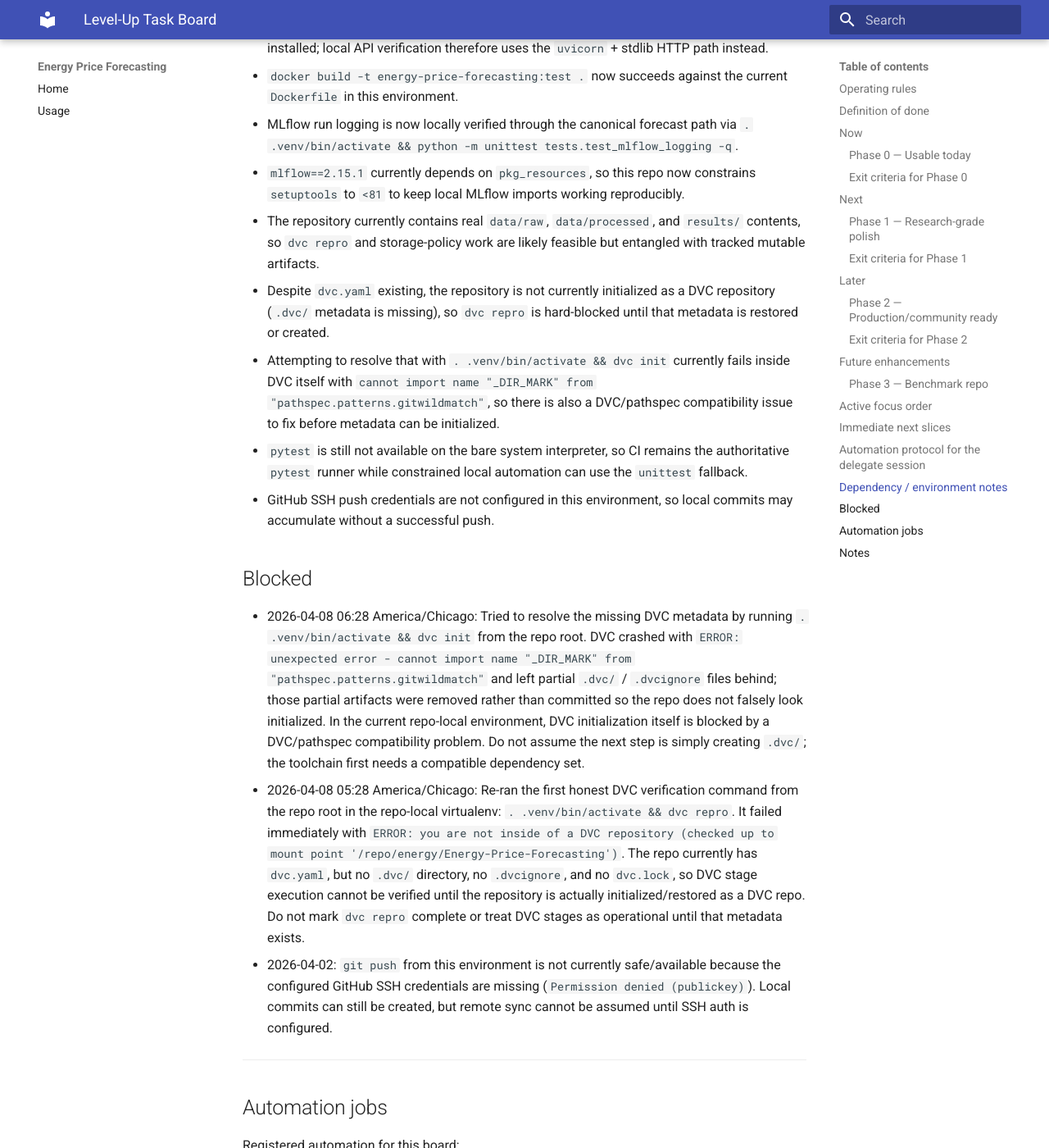
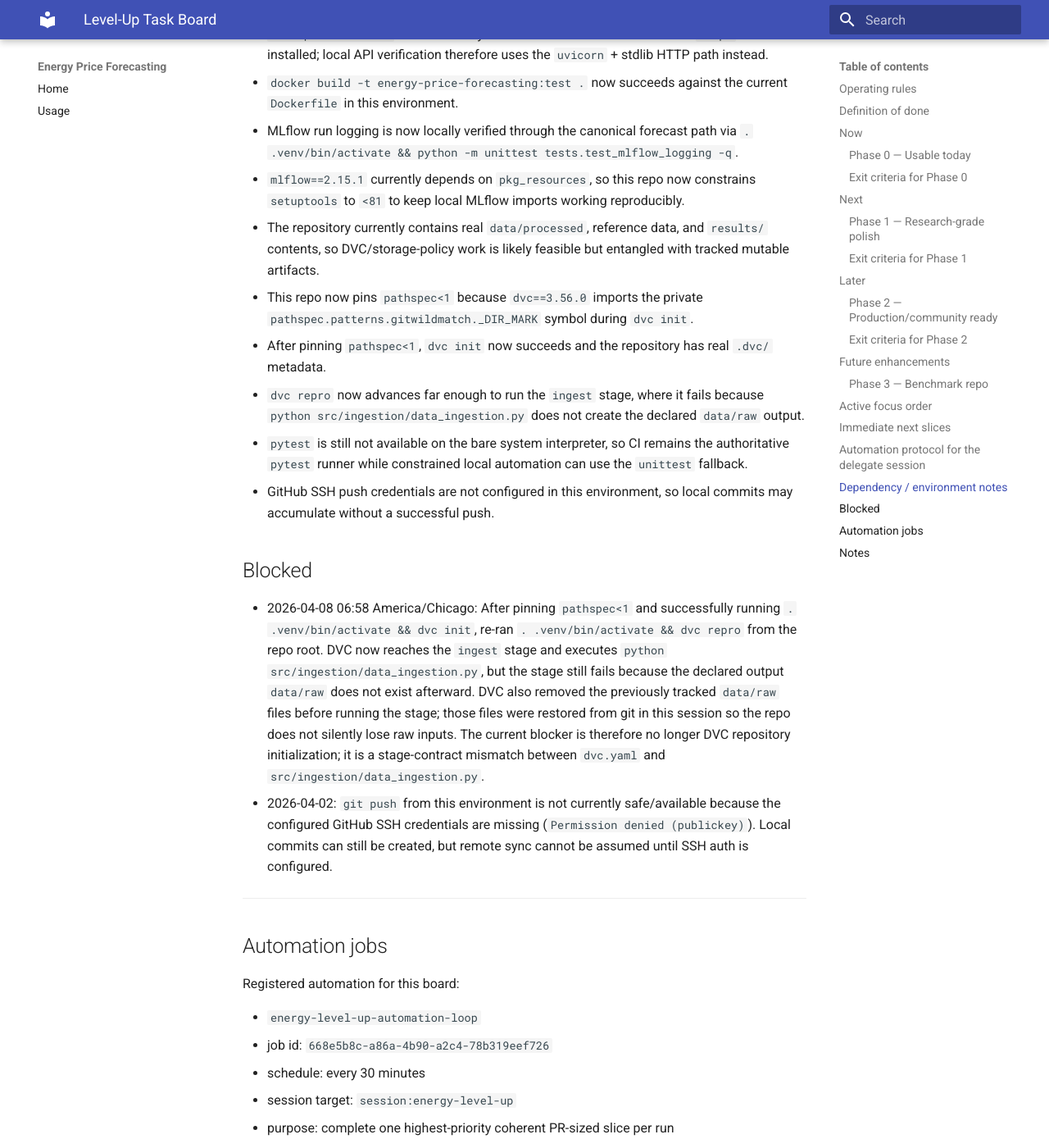
Before and after one commit to Gitty-Gat/Energy-Price-Forecasting, an MkDocs documentation site: the page built from docs/project-plan/LEVEL_UP_TASK_BOARD.md, in a window 1280 px wide and 1400 px high, scrolled down 5557 px. Shown: the whole window at 82% size. Built offline with MkDocs 1.6.1 and Material for MkDocs 9.7.7, drawn with Linux system fonts in a browser that asks for light colours; some of the changed text lies outside the part shown.

Commit message:
build: unblock dvc init with pathspec pin

```diff
--- a/docs/project-plan/LEVEL_UP_TASK_BOARD.md
+++ b/docs/project-plan/LEVEL_UP_TASK_BOARD.md
@@ -114,18 +114,19 @@ The repo is considered leveled up when all of the following are true:
 
 ## Active focus order
 
-1. resolve the remaining DVC metadata blocker and align mutable artifact ownership with that decision
-2. verify CI status only after the remaining repo-state blockers are resolved
-3. defer Phase 3 benchmark/community work until Phases 1-2 are actually verified
+1. make the DVC ingest stage produce its declared output (or realign the DVC stage definitions to the intended data policy)
+2. align mutable artifact ownership with the DVC decision
+3. verify CI status only after the remaining repo-state blockers are resolved
+4. defer Phase 3 benchmark/community work until Phases 1-2 are actually verified
 
 ## Immediate next slices
 
-1. **Fix the DVC toolchain compatibility issue before retrying metadata initialization**
-   - `. .venv/bin/activate && dvc init` currently fails before creating `.dvc/` metadata because DVC cannot import `_DIR_MARK` from `pathspec.patterns.gitwildmatch`.
-   - Identify and pin a DVC-compatible `pathspec` stack (or otherwise make `dvc init` succeed) before retrying `dvc repro`.
+1. **Make the DVC ingest stage honest**
+   - `dvc init` now works, and `dvc repro` reaches the `ingest` stage.
+   - Fix `python src/ingestion/data_ingestion.py` so it creates the declared `data/raw` output, or change `dvc.yaml` if the current stage contract is wrong.
 2. **Normalize mutable artifact ownership**
    - Decide which large data/results belong in git vs DVC/LFS and update ignore/tracking policy accordingly.
-   - This likely pairs naturally with the DVC metadata decision.
+   - This likely pairs naturally with the DVC stage-contract decision.
 3. **Verify CI status only after repo-state blockers are settled**
    - Do not mark CI green from configuration alone; use an actual successful run or record the missing evidence precisely.
 
@@ -162,16 +163,16 @@ When the automation session runs, it should:
 - `docker build -t energy-price-forecasting:test .` now succeeds against the current `Dockerfile` in this environment.
 - MLflow run logging is now locally verified through the canonical forecast path via `. .venv/bin/activate && python -m unittest tests.test_mlflow_logging -q`.
 - `mlflow==2.15.1` currently depends on `pkg_resources`, so this repo now constrains `setuptools` to `<81` to keep local MLflow imports working reproducibly.
-- The repository currently contains real `data/raw`, `data/processed`, and `results/` contents, so `dvc repro` and storage-policy work are likely feasible but entangled with tracked mutable artifacts.
-- Despite `dvc.yaml` existing, the repository is not currently initialized as a DVC repository (`.dvc/` metadata is missing), so `dvc repro` is hard-blocked until that metadata is restored or created.
-- Attempting to resolve that with `. .venv/bin/activate && dvc init` currently fails inside DVC itself with `cannot import name "_DIR_MARK" from "pathspec.patterns.gitwildmatch"`, so there is also a DVC/pathspec compatibility issue to fix before metadata can be initialized.
+- The repository currently contains real `data/processed`, reference data, and `results/` contents, so DVC/storage-policy work is likely feasible but entangled with tracked mutable artifacts.
+- This repo now pins `pathspec<1` because `dvc==3.56.0` imports the private `pathspec.patterns.gitwildmatch._DIR_MARK` symbol during `dvc init`.
+- After pinning `pathspec<1`, `dvc init` now succeeds and the repository has real `.dvc/` metadata.
+- `dvc repro` now advances far enough to run the `ingest` stage, where it fails because `python src/ingestion/data_ingestion.py` does not create the declared `data/raw` output.
 - `pytest` is still not available on the bare system interpreter, so CI remains the authoritative `pytest` runner while constrained local automation can use the `unittest` fallback.
 - GitHub SSH push credentials are not configured in this environment, so local commits may accumulate without a successful push.
 
 ## Blocked
 
-- 2026-04-08 06:28 America/Chicago: Tried to resolve the missing DVC metadata by running `. .venv/bin/activate && dvc init` from the repo root. DVC crashed with `ERROR: unexpected error - cannot import name "_DIR_MARK" from "pathspec.patterns.gitwildmatch"` and left partial `.dvc/` / `.dvcignore` files behind; those partial artifacts were removed rather than committed so the repo does not falsely look initialized. In the current repo-local environment, DVC initialization itself is blocked by a DVC/pathspec compatibility problem. Do not assume the next step is simply creating `.dvc/`; the toolchain first needs a compatible dependency set.
-- 2026-04-08 05:28 America/Chicago: Re-ran the first honest DVC verification command from the repo root in the repo-local virtualenv: `. .venv/bin/activate && dvc repro`. It failed immediately with `ERROR: you are not inside of a DVC repository (checked up to mount point '/repo/energy/Energy-Price-Forecasting')`. The repo currently has `dvc.yaml`, but no `.dvc/` directory, no `.dvcignore`, and no `dvc.lock`, so DVC stage execution cannot be verified until the repository is actually initialized/restored as a DVC repo. Do not mark `dvc repro` complete or treat DVC stages as operational until that metadata exists.
+- 2026-04-08 06:58 America/Chicago: After pinning `pathspec<1` and successfully running `. .venv/bin/activate && dvc init`, re-ran `. .venv/bin/activate && dvc repro` from the repo root. DVC now reaches the `ingest` stage and executes `python src/ingestion/data_ingestion.py`, but the stage still fails because the declared output `data/raw` does not exist afterward. DVC also removed the previously tracked `data/raw` files before running the stage; those files were restored from git in this session so the repo does not silently lose raw inputs. The current blocker is therefore no longer DVC repository initialization; it is a stage-contract mismatch between `dvc.yaml` and `src/ingestion/data_ingestion.py`.
 - 2026-04-02: `git push` from this environment is not currently safe/available because the configured GitHub SSH credentials are missing (`Permission denied (publickey)`). Local commits can still be created, but remote sync cannot be assumed until SSH auth is configured.
 
 ---
--- a/pyproject.toml
+++ b/pyproject.toml
@@ -24,6 +24,7 @@ dependencies = [
   "mkdocs==1.6.1",
   "mkdocs-material==9.5.34",
   "dvc==3.56.0",
+  "pathspec<1",
   "setuptools>=68,<81"
 ]
 
```
Also changed, not shown: docs/project-plan/CHAIRMAN_STANDUP_PLAN_2026-04-08.md (+1 -1 lines), docs/project-plan/VERIFICATION_MATRIX.md (+1 -0 lines), 3 other files.
